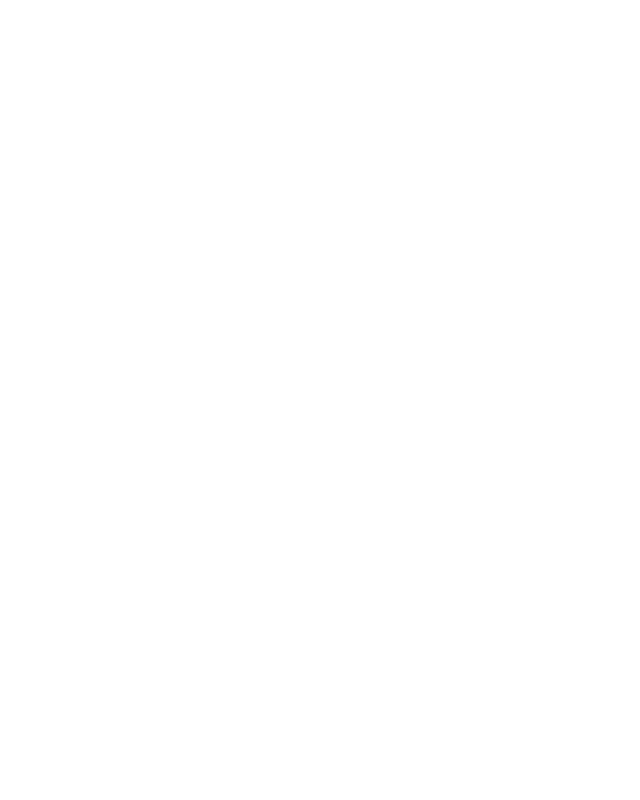
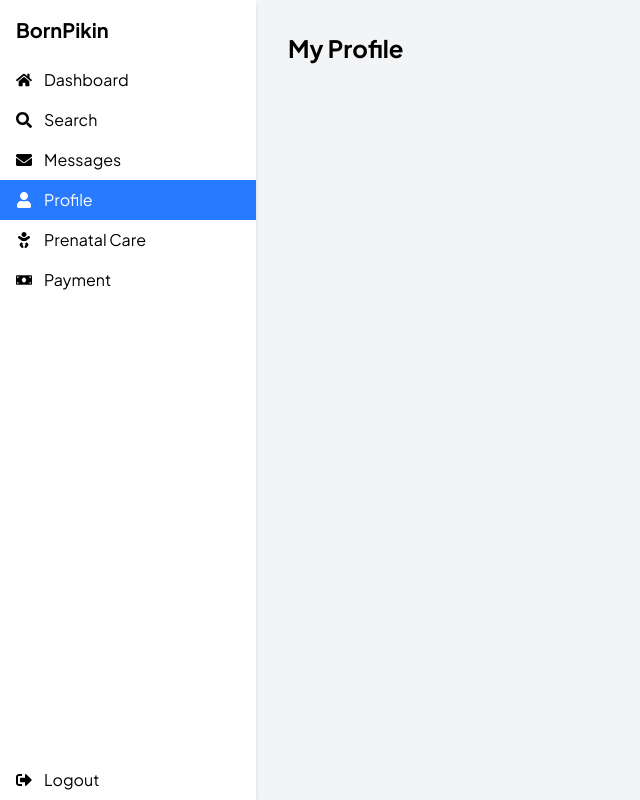
Before and after one commit to fasakinhenry/BornPikin, a React (Vite) app: page /profile in a window 1280 px wide. Before the commit this address had no page. Shown: the whole page, without its empty margins (0-640 px from the left). Built offline with nearby package versions, Linux system fonts and the light colour scheme.

Commit message:
:sparkles: feat(prenatal-care): Create basic prenatal care component
- Implement initial prenatal care component
- Add functionality and layout for prenatal care information

Footer: 0.1.3

```diff
--- a/src/App.jsx
+++ b/src/App.jsx
@@ -9,8 +9,9 @@
 import SignupPage from './pages/SignupPage';
 import Dashboard from './components/Dashboard';
 import Search from './components/Search';
+import Messages from './components/Messages';
+import Profile from './components/Profile';
 import Appointments from './components/Appointments';
-import Messages from './components/Messages';
 import Medication from './components/Medication';
 import Records from './components/Records';
 import Consultants from './components/Consultants';
@@ -36,8 +37,9 @@
       <Route element={<DashboardLayout />}>
         <Route path='/dashboard' element={<Dashboard />} />
         <Route path='/search' element={<Search />} />
+        <Route path='/messages' element={<Messages />} />
+        <Route path='/profile' element={<Profile />} />
         <Route path='/appointments' element={<Appointments />} />
-        <Route path='/messages' element={<Messages />} />
         <Route path='/medication' element={<Medication />} />
         <Route path='/records' element={<Records />} />
         <Route path='/consultants' element={<Consultants />} />
--- /dev/null
+++ b/src/components/PrenatalCare.jsx
@@ -0,0 +1,12 @@
+import React from 'react';
+
+const PrenatalCare = () => {
+  return (
+    <div>
+      <h1 className="text-2xl font-bold mb-4">Prenatal Care</h1>
+      {/* Add prenatal care information and resources here */}
+    </div>
+  );
+};
+
+export default PrenatalCare;
--- a/src/components/Profile.jsx
+++ b/src/components/Profile.jsx
@@ -8,3 +8,5 @@
     </div>
   );
 };
+
+export default Profile;
```
